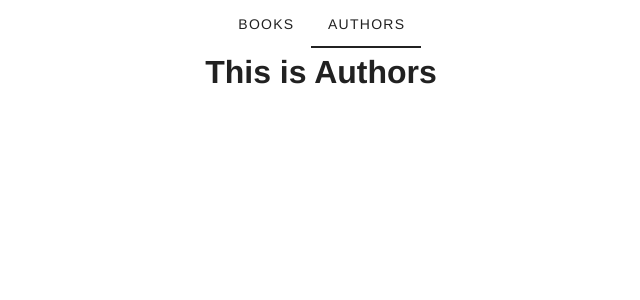
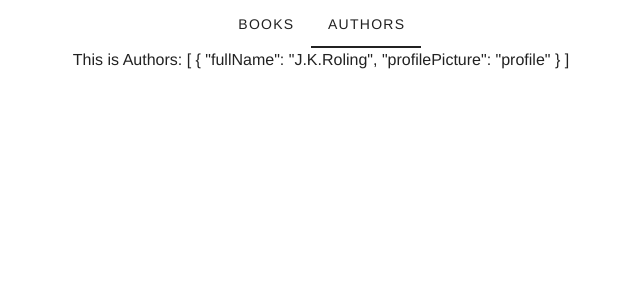
Before and after one commit to faezekeshmiri/bookgram, a Vue app: page /authors in a window 1280 px wide. Shown: the top 300 px of the page, without its empty margins (319-959 px from the left). Built offline with nearby package versions, Linux system fonts and the light colour scheme.

Commit message:
Add store.

```diff
--- /dev/null
+++ b/src/store/index.ts
@@ -0,0 +1,30 @@
+import { defineStore } from "pinia";
+import { Author } from "./models/author";
+
+interface State {
+  authors: Author[];
+}
+
+const AUTHORS_KEY = "bookgram_authors";
+
+export const useStore = defineStore("bookgram", {
+  state: (): State => {
+    const data = localStorage.getItem(AUTHORS_KEY);
+    return {
+      authors: data
+        ? JSON.parse(data)
+        : [{ fullName: "J.K.Roling", profilePicture: "profile" }],
+    };
+  },
+  actions: {
+    addAuthor(author: Author) {
+      this.authors.push(author);
+      localStorage.setItem(AUTHORS_KEY, JSON.stringify(this.authors));
+    },
+    removeAuthor(index: number) {
+      this.authors.splice(index, 1);
+      localStorage.setItem(AUTHORS_KEY, JSON.stringify(this.authors));
+    },
+  },
+  getters: {},
+});
--- /dev/null
+++ b/src/store/models/author.ts
@@ -0,0 +1,4 @@
+export interface Author {
+  fullName: string;
+  profilePicture: string;
+}
--- a/src/views/AuthorsView.vue
+++ b/src/views/AuthorsView.vue
@@ -1,5 +1,17 @@
 <template>
-  <div class="authors">
-    <h1>This is Authors</h1>
-  </div>
+  <div class="authors">This is Authors: {{ store.authors }}</div>
 </template>
+
+<script lang="ts">
+// import { ref } from "vue";
+import { useStore } from "../store/index";
+
+export default {
+  setup() {
+    const store = useStore();
+    return {
+      store,
+    };
+  },
+};
+</script>
```
